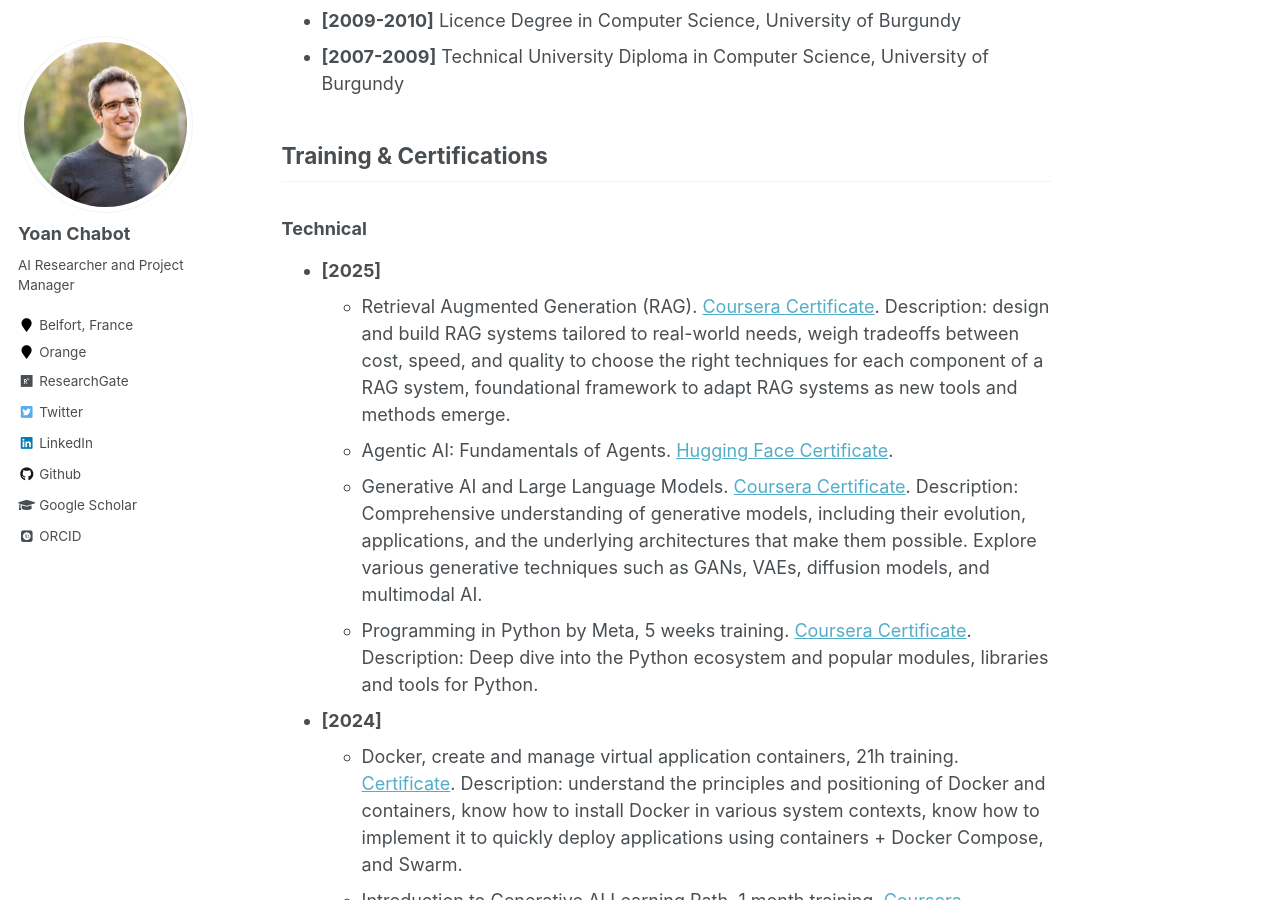
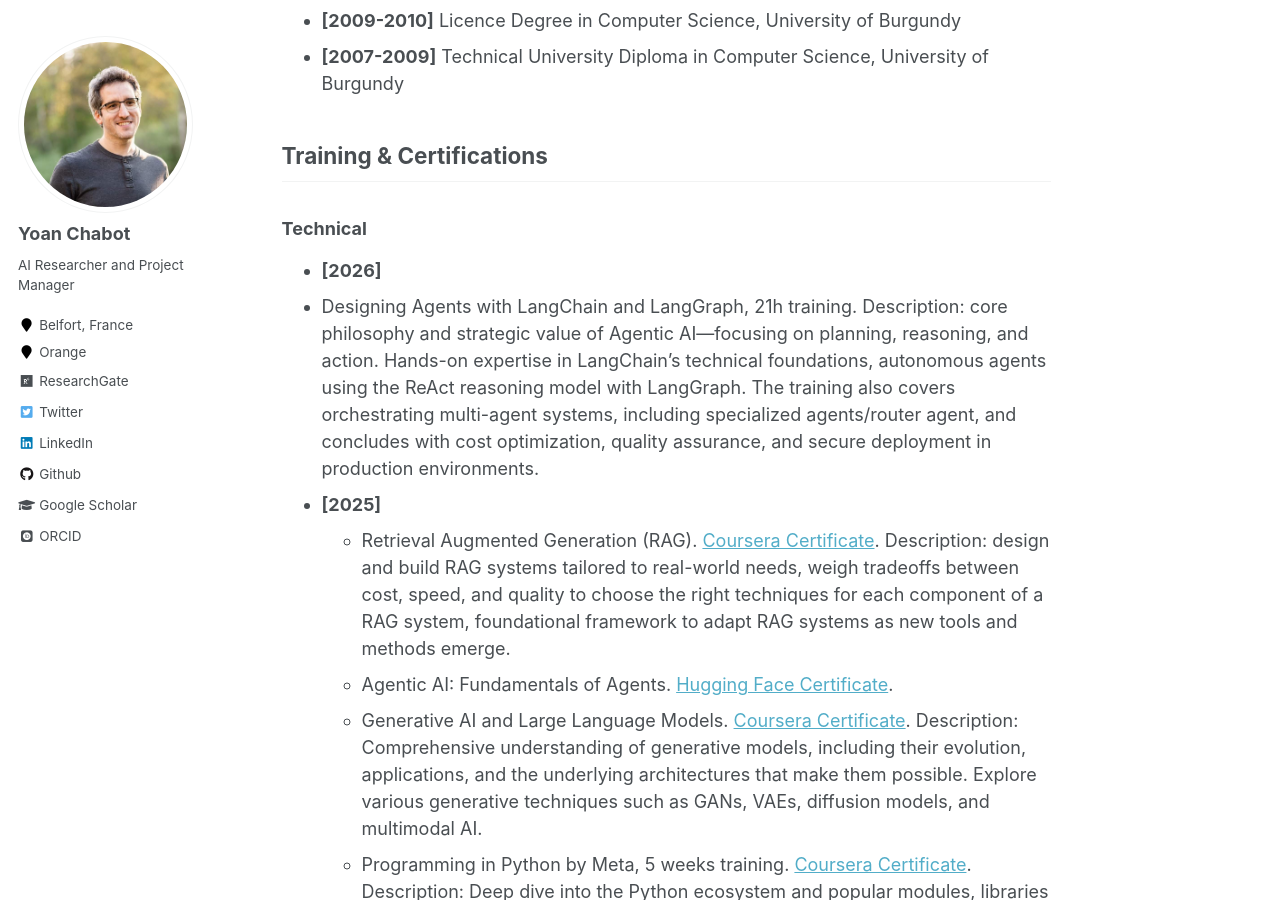
Before and after one commit to yoanchabot/yoanchabot.github.io, a Jekyll site: the page built from _pages/training.md, in a window 1280 px wide and 900 px high, scrolled down 944 px. Built offline with Jekyll 4.4.1, drawn with Linux system fonts in a browser that asks for light colours; some web fonts are replaced.

Commit message:
Update training.md

```diff
--- a/_pages/training.md
+++ b/_pages/training.md
@@ -24,6 +24,8 @@ author_profile: true
 
 ## Training & Certifications
 ### Technical
+* **[2026]**
+ * Designing Agents with LangChain and LangGraph, 21h training. Description: core philosophy and strategic value of Agentic AI—focusing on planning, reasoning, and action. Hands-on expertise in LangChain’s technical foundations, autonomous agents using the ReAct reasoning model with LangGraph. The training also covers orchestrating multi-agent systems, including specialized agents/router agent, and concludes with cost optimization, quality assurance, and secure deployment in production environments.
 * **[2025]**
   * Retrieval Augmented Generation (RAG). [Coursera Certificate](https://github.com/yoanchabot/papers/raw/main/Coursera_08XM5HV02CC4.pdf). Description: design and build RAG systems tailored to real-world needs, weigh tradeoffs between cost, speed, and quality to choose the right techniques for each component of a RAG system, foundational framework to adapt RAG systems as new tools and methods emerge.
   * Agentic AI: Fundamentals of Agents. [Hugging Face Certificate](https://github.com/yoanchabot/papers/raw/main/hf_agentic_ai.png).
```
